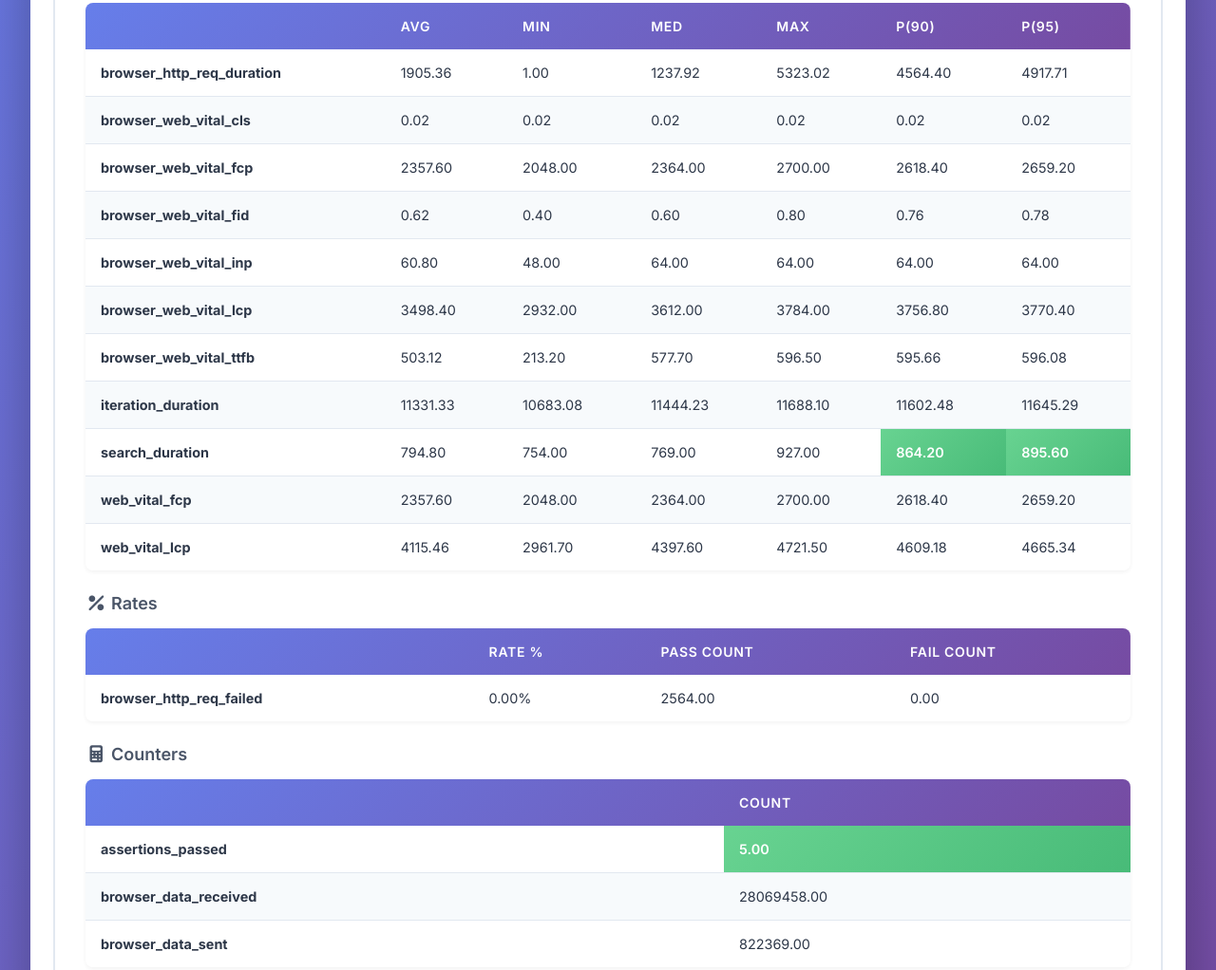
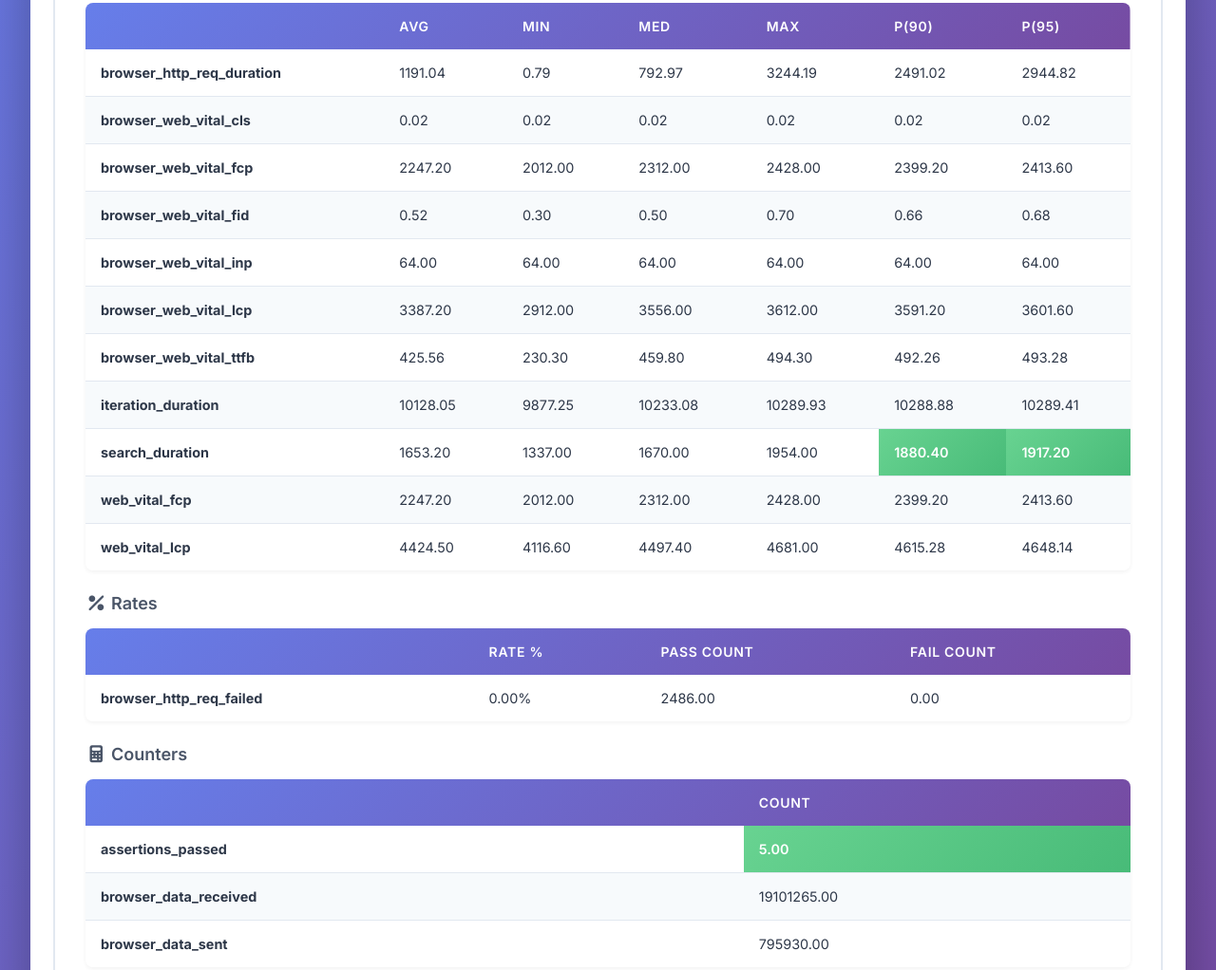
Before and after one commit to abhidp/tafe-k6, a plain HTML site: page report.html in a window 1280 px wide. Shown: the part 448-1470 px from the top of the page at 95% size. Drawn offline with Linux system fonts and the light colour scheme.

Commit message:
wait for search api

```diff
--- a/report.html
+++ b/report.html
@@ -10,7 +10,7 @@
     <link href="https://fonts.googleapis.com/css2?family=Inter:wght@300;400;500;600;700&display=swap" rel="stylesheet">
 
     <meta name="viewport" content="width=device-width, initial-scale=1.0" />
-    <title>TAFE NSW - Course Search Load Test Report : 03/14/2026, 22:58:04</title>
+    <title>TAFE NSW - Course Search Load Test Report : 03/15/2026, 00:12:43</title>
     <style>
       * {
         margin: 0;
@@ -473,7 +473,7 @@
       <header>
         <h1>
           <svg width="50" height="45" viewBox="0 0 50 45" fill="none"><path d="M31.968 34.681a2.007 2.007 0 002.011-2.003c0-1.106-.9-2.003-2.011-2.003a2.007 2.007 0 00-2.012 2.003c0 1.106.9 2.003 2.012 2.003z" fill="white"></path><path d="M39.575 0L27.154 16.883 16.729 9.31 0 45h50L39.575 0zM23.663 37.17l-2.97-4.072v4.072h-2.751V22.038l2.75 1.989v7.66l3.659-5.014 2.086 1.51-3.071 4.21 3.486 4.776h-3.189v.001zm8.305.17c-2.586 0-4.681-2.088-4.681-4.662 0-1.025.332-1.972.896-2.743l4.695-6.435 2.086 1.51-2.239 3.07a4.667 4.667 0 013.924 4.6c0 2.572-2.095 4.66-4.681 4.66z" fill="white"></path></svg>
-          TAFE NSW - Course Search Load Test Report : 03/14/2026, 22:58:04
+          TAFE NSW - Course Search Load Test Report : 03/15/2026, 00:12:43
         </h1>
       </header>
 
@@ -484,7 +484,7 @@
             <i class="fas fa-globe icon"></i>
             <h4>Total Requests</h4>
             <div class="metric-value">
-              2564
+              2486
 
             </div>
           </div>
@@ -536,17 +536,17 @@
                   <tr>
                     <td><b>browser_http_req_duration</b></td>
 
-                      <td class="">1905.36</td>
+                      <td class="">1191.04</td>
 
-                      <td class="">1.00</td>
+                      <td class="">0.79</td>
 
-                      <td class="">1237.92</td>
+                      <td class="">792.97</td>
 
-                      <td class="">5323.02</td>
+                      <td class="">3244.19</td>
 
-                      <td class="">4564.40</td>
+                      <td class="">2491.02</td>
 
-                      <td class="">4917.71</td>
+                      <td class="">2944.82</td>
 
                   </tr>
 
@@ -570,43 +570,43 @@
                   <tr>
                     <td><b>browser_web_vital_fcp</b></td>
 
-                      <td class="">2357.60</td>
+                      <td class="">2247.20</td>
 
-                      <td class="">2048.00</td>
+                      <td class="">2012.00</td>
 
-                      <td class="">2364.00</td>
+                      <td class="">2312.00</td>
 
-                      <td class="">2700.00</td>
+                      <td class="">2428.00</td>
 
-                      <td class="">2618.40</td>
+                      <td class="">2399.20</td>
 
-                      <td class="">2659.20</td>
+                      <td class="">2413.60</td>
 
                   </tr>
 
                   <tr>
                     <td><b>browser_web_vital_fid</b></td>
 
-                      <td class="">0.62</td>
+                      <td class="">0.52</td>
 
-                      <td class="">0.40</td>
+                      <td class="">0.30</td>
 
-                      <td class="">0.60</td>
+                      <td class="">0.50</td>
 
-                      <td class="">0.80</td>
+                      <td class="">0.70</td>
 
-                      <td class="">0.76</td>
+                      <td class="">0.66</td>
 
-                      <td class="">0.78</td>
+                      <td class="">0.68</td>
 
                   </tr>
 
                   <tr>
                     <td><b>browser_web_vital_inp</b></td>
 
-                      <td class="">60.80</td>
+                      <td class="">64.00</td>
 
-                      <td class="">48.00</td>
+                      <td class="">64.00</td>
 
                       <td class="">64.00</td>
 
@@ -621,102 +621,102 @@
                   <tr>
                     <td><b>browser_web_vital_lcp</b></td>
 
-                      <td class="">3498.40</td>
+                      <td class="">3387.20</td>
 
-                      <td class="">2932.00</td>
+                      <td class="">2912.00</td>
+
+                      <td class="">3556.00</td>
 
                       <td class="">3612.00</td>
 
-                      <td class="">3784.00</td>
+                      <td class="">3591.20</td>
 
-                      <td class="">3756.80</td>
-
-                      <td class="">3770.40</td>
+                      <td class="">3601.60</td>
 
                   </tr>
 
                   <tr>
                     <td><b>browser_web_vital_ttfb</b></td>
 
-                      <td class="">503.12</td>
+                      <td class="">425.56</td>
 
-                      <td class="">213.20</td>
+                      <td class="">230.30</td>
 
-                      <td class="">577.70</td>
+                      <td class="">459.80</td>
 
-                      <td class="">596.50</td>
+                      <td class="">494.30</td>
 
-                      <td class="">595.66</td>
+                      <td class="">492.26</td>
 
-                      <td class="">596.08</td>
+                      <td class="">493.28</td>
 
                   </tr>
 
                   <tr>
                     <td><b>iteration_duration</b></td>
 
-                      <td class="">11331.33</td>
+                      <td class="">10128.05</td>
 
-                      <td class="">10683.08</td>
+                      <td class="">9877.25</td>
 
-                      <td class="">11444.23</td>
+                      <td class="">10233.08</td>
 
-                      <td class="">11688.10</td>
+                      <td class="">10289.93</td>
 
-                      <td class="">11602.48</td>
+                      <td class="">10288.88</td>
 
-                      <td class="">11645.29</td>
+                      <td class="">10289.41</td>
 
                   </tr>
 
                   <tr>
                     <td><b>search_duration</b></td>
 
-                      <td class="">794.80</td>
+                      <td class="">1653.20</td>
 
-                      <td class="">754.00</td>
+                      <td class="">1337.00</td>
 
-                      <td class="">769.00</td>
+                      <td class="">1670.00</td>
 
-                      <td class="">927.00</td>
+                      <td class="">1954.00</td>
 
-                      <td class="good">864.20</td>
+                      <td class="good">1880.40</td>
 
-                      <td class="good">895.60</td>
+                      <td class="good">1917.20</td>
 
                   </tr>
 
                   <tr>
                     <td><b>web_vital_fcp</b></td>
 
-                      <td class="">2357.60</td>
+                      <td class="">2247.20</td>
 
-                      <td class="">2048.00</td>
+                      <td class="">2012.00</td>
 
-                      <td class="">2364.00</td>
+                      <td class="">2312.00</td>
 
-                      <td class="">2700.00</td>
+                      <td class="">2428.00</td>
 
-                      <td class="">2618.40</td>
+                      <td class="">2399.20</td>
 
-                      <td class="">2659.20</td>
+                      <td class="">2413.60</td>
 
                   </tr>
 
                   <tr>
                     <td><b>web_vital_lcp</b></td>
 
-                      <td class="">4115.46</td>
+                      <td class="">4424.50</td>
 
-                      <td class="">2961.70</td>
+                      <td class="">4116.60</td>
 
-                      <td class="">4397.60</td>
+                      <td class="">4497.40</td>
 
-                      <td class="">4721.50</td>
+                      <td class="">4681.00</td>
 
-                      <td class="">4609.18</td>
+                      <td class="">4615.28</td>
 
-                      <td class="">4665.34</td>
+                      <td class="">4648.14</td>
 
                   </tr>
 
@@ -744,7 +744,7 @@
                         class=""
                         title="Failure rate (for *_failed metrics; aligns with Fail Count)"
                       >0.00%</td>
-                      <td class="">2564.00</td>
+                      <td class="">2486.00</td>
                       <td class="">0.00</td>
                   </tr>
 
@@ -775,7 +775,7 @@
                     <td><b>browser_data_received</b></td>
 
 
-                      <td class="">28069458.00</td>
+                      <td class="">19101265.00</td>
 
                   </tr>
 
@@ -783,7 +783,7 @@
                     <td><b>browser_data_sent</b></td>
 
 
-                      <td class="">822369.00</td>
+                      <td class="">795930.00</td>
 
                   </tr>
 
@@ -825,7 +825,7 @@
                   </div>
                   <div class="stat-row">
                     <span class="stat-label">Rate</span>
-                    <span class="stat-value">0.38/s</span>
+                    <span class="stat-value">0.42/s</span>
                   </div>
                 </div>
 
@@ -835,7 +835,7 @@
                 <i class="fas fa-user icon"></i>
                 <div class="stat-row">
                   <span class="stat-label">Min</span>
-                  <span class="stat-value">2</span>
+                  <span class="stat-value">5</span>
                 </div>
                 <div class="stat-row">
                   <span class="stat-label">Max</span>
@@ -849,14 +849,14 @@
                 <div class="stat-row">
                   <span class="stat-label">Total</span>
                   <span class="stat-value">
-                    2564
+                    2486
 
                   </span>
                 </div>
                 <div class="stat-row">
                   <span class="stat-label">Rate</span>
                   <span class="stat-value">
-                    195.15/s
+                    210.42/s
 
                   </span>
                 </div>
@@ -867,11 +867,11 @@
                 <i class="fas fa-cloud-download-alt icon"></i>
                 <div class="stat-row">
                   <span class="stat-label">Total</span>
-                  <span class="stat-value">28.07 MB</span>
+                  <span class="stat-value">19.10 MB</span>
                 </div>
                 <div class="stat-row">
                   <span class="stat-label">Rate</span>
-                  <span class="stat-value">2.14 mB/s</span>
+                  <span class="stat-value">1.62 mB/s</span>
                 </div>
               </div>
 
@@ -880,11 +880,11 @@
                 <i class="fas fa-cloud-upload-alt icon"></i>
                 <div class="stat-row">
                   <span class="stat-label">Total</span>
-                  <span class="stat-value">0.82 MB</span>
+                  <span class="stat-value">0.80 MB</span>
                 </div>
                 <div class="stat-row">
                   <span class="stat-label">Rate</span>
-                  <span class="stat-value">0.06 mB/s</span>
+                  <span class="stat-value">0.07 mB/s</span>
                 </div>
               </div>
             </div>
```
Also changed, not shown: pages/home-page.js (+4 -3 lines), pages/search-results-page.js (+16 -14 lines), tests/course-search-load-test.js (+3 -3 lines).
